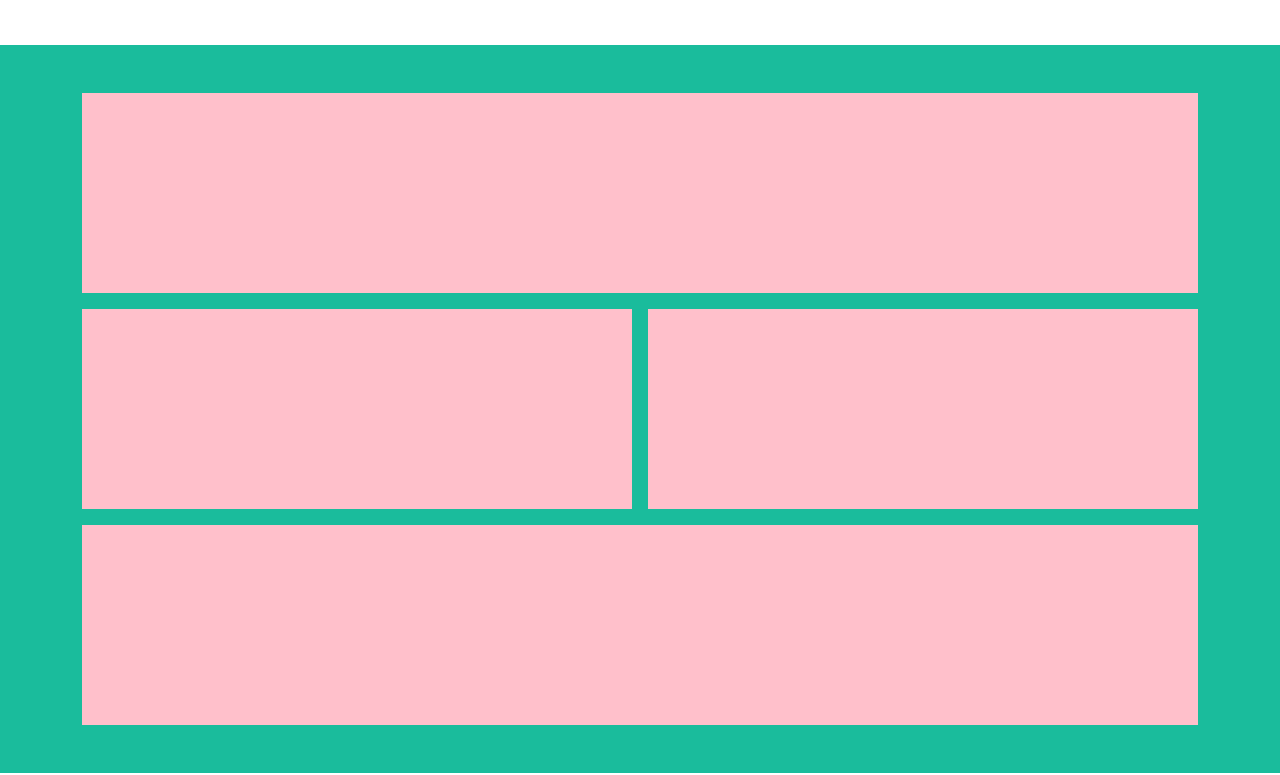
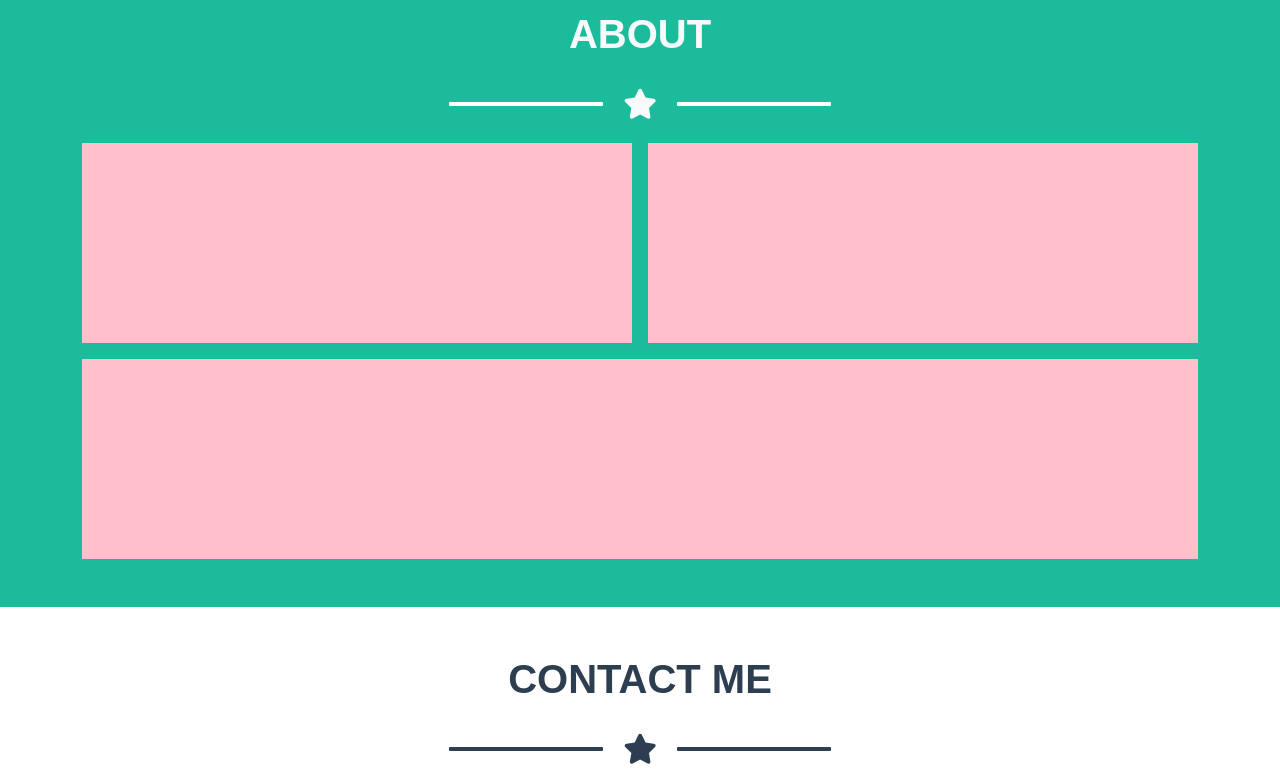
Before and after one commit to IanzanoLorenzo/html-css-bootstrap-freelancer, a plain HTML site: page index.html in a window 1280 px wide. Shown: the part 1216-1991 px from the top of the page. Drawn offline with nearby package versions, Linux system fonts and the light colour scheme.

Commit message:
intestazione sezioni

```diff
--- a/css/style.css
+++ b/css/style.css
@@ -8,11 +8,11 @@
 
 body, button{
     font-family: sans-serif;
+    color: #2c3e50;
 }
 
 .star-icon{
     font-size: 30px;
-    color: white;
     margin: 0 20px;
 }
 
@@ -25,10 +25,14 @@ body, button{
 }
 
 .lines{
-    border: 2px solid white;
+    border: 2px solid;
     opacity: 1;
     border-radius: 1px;
     width: 40%;
+}
+
+.lines.white{
+    border: 2px solid white;
 }
 
 /* bacground-color */
--- a/index.html
+++ b/index.html
@@ -53,9 +53,9 @@
                                 </div>
                                 <div class="col-12 col-md-6 offset-md-3">
                                     <div class="star-row">
-                                        <hr class="lines">
-                                        <div class="star-icon text-center"><i class="fa-solid fa-star"></i></div>
-                                        <hr class="lines">
+                                        <hr class="lines white">
+                                        <div class="star-icon text-light text-center"><i class="fa-solid fa-star"></i></div>
+                                        <hr class="lines white">
                                     </div>
                                 </div>
                                 <div class="col-12">
@@ -71,9 +71,16 @@
         </div>
         <div class="container py-5" id="portfolio">
             <div class="row g-3">
-                <div class="col-12">
-                    <div class="col-content background-pink">
-
+                <div class="col-12 col-lg-6 offset-lg-3">
+                    <div class="content-title mb-2 fw-bold text-center">
+                        <h2 class="fw-bold fs-1">PORTFOLIO</h2>
+                    </div>
+                </div>
+                <div class="col-12 col-md-6 offset-md-3">
+                    <div class="star-row">
+                        <hr class="lines">
+                        <div class="star-icon text-center"><i class="fa-solid fa-star"></i></div>
+                        <hr class="lines">
                     </div>
                 </div>
                 <div class="col-12 col-md-6 col-lg-4">
@@ -111,9 +118,16 @@
         <div class="container-fluid background-bright-cyan" id="about">
             <div class="container py-5">
                 <div class="row g-3">
-                    <div class="col-12">
-                        <div class="col-content background-pink">
-
+                    <div class="col-12 col-lg-6 offset-lg-3">
+                        <div class="content-title mb-2 fw-bold text-center text-light">
+                            <h1 class="fw-bold fs-1">ABOUT</h1>
+                        </div>
+                    </div>
+                    <div class="col-12 col-md-6 offset-md-3">
+                        <div class="star-row">
+                            <hr class="lines white">
+                            <div class="star-icon text-light text-center"><i class="fa-solid fa-star"></i></div>
+                            <hr class="lines white">
                         </div>
                     </div>
                     <div class="col-12 col-md-6">
@@ -136,9 +150,16 @@
         </div>
         <div class="container py-5" id="contact">
             <div class="row row-cols-1 g-3">
-                <div class="col">
-                    <div class="col-content background-pink">
-
+                <div class="col-12 col-lg-6 offset-lg-3">
+                    <div class="content-title mb-2 fw-bold text-center">
+                        <h2 class="fw-bold fs-1">CONTACT ME</h2>
+                    </div>
+                </div>
+                <div class="col-12 col-md-6 offset-md-3">
+                    <div class="star-row">
+                        <hr class="lines">
+                        <div class="star-icon text-center"><i class="fa-solid fa-star"></i></div>
+                        <hr class="lines">
                     </div>
                 </div>
                 <div class="col">
```
